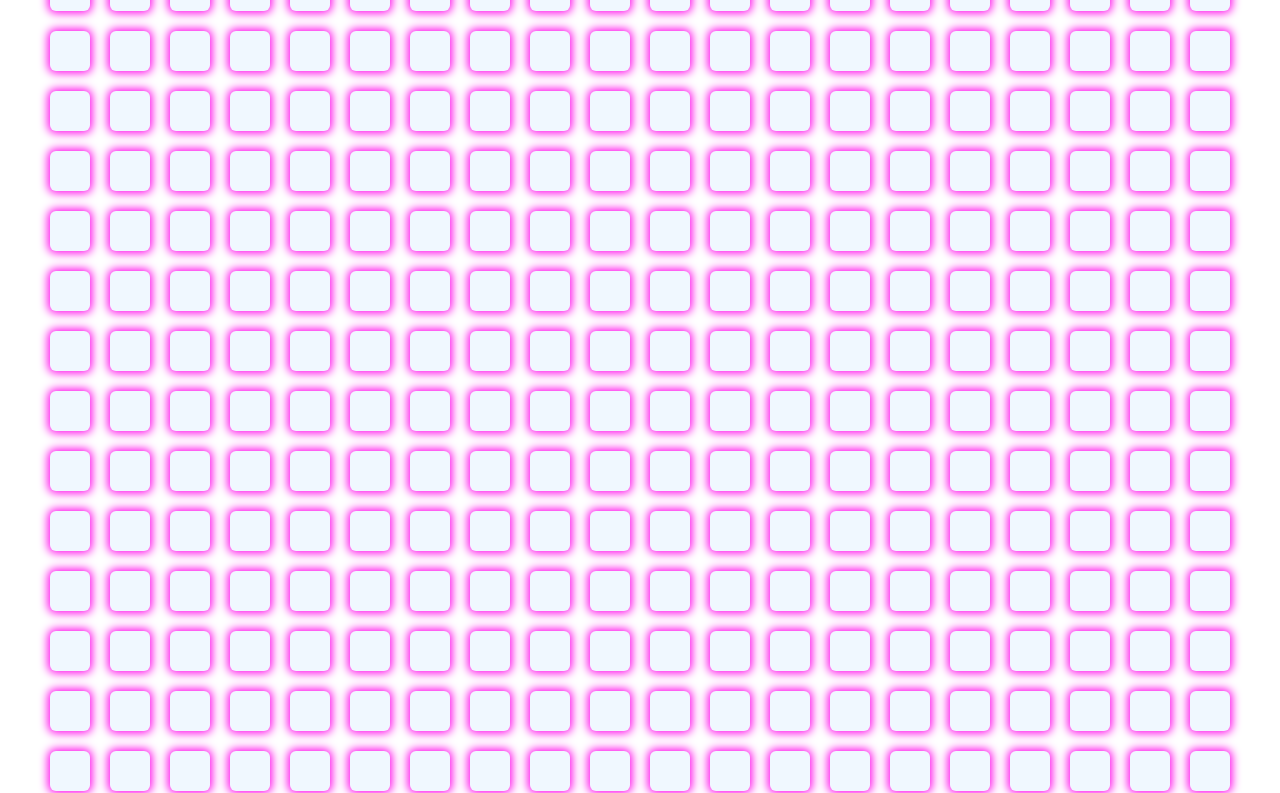
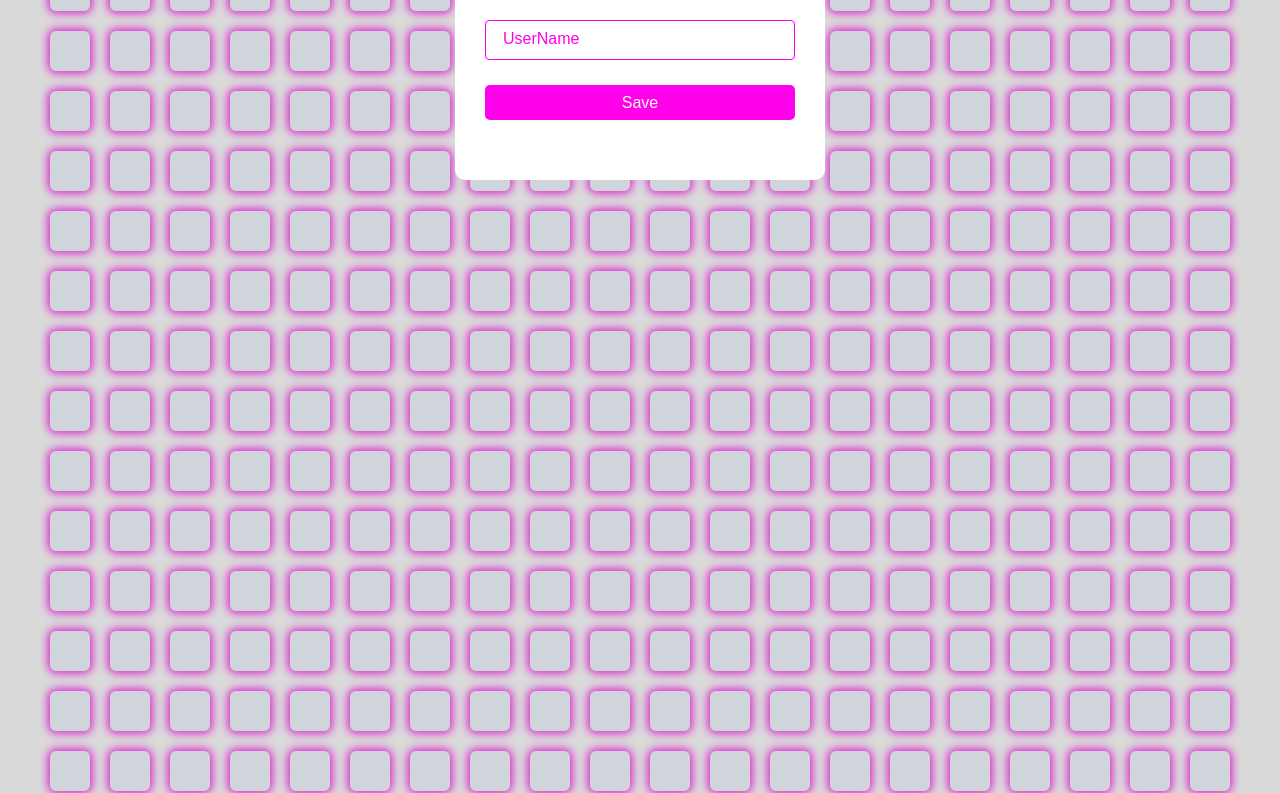
Before and after one commit to MohammedElghanam/MOHAMMED_ELGHANAM_TIC_TAC_TOE, a plain HTML site: page index.html in a window 1280 px wide. Shown: the part 309-1102 px from the top of the page. Drawn offline with Linux system fonts and the light colour scheme.

Commit message:
add new user

```diff
--- a/index.html
+++ b/index.html
@@ -100,6 +100,121 @@
             border: 1px solid #002fff;
         }
 
+        .pop_up{
+            content: '';
+            position: absolute;
+            width: 100%;
+            height: 200vh;
+            background-color: rgb(107, 107, 107, 0.25);
+            top: 0px;
+            left: 0px;
+            display: flex;
+            justify-content: center;
+            align-items: start;
+        }
+
+        .form{
+            margin-top: 200px;
+            background-color: white;
+            border-radius: 10px;
+            padding: 60px 30px;
+            display: flex;
+            flex-direction: column;
+            justify-content: center;
+            align-items: center;
+            gap: 15px;
+        }
+
+        .form h1{
+            text-align: center;
+            font-size: 30px;
+            font-weight: 500;
+            font-family: Arial, Helvetica, sans-serif;
+            padding-bottom: 20px;
+
+        }
+
+        .form button{
+            width: 100%;
+            height: 35px;
+            border-radius: 5px;
+            border: none;
+            font-size: 16px;
+            background-color: #ff00ea;
+            color: white;
+        }
+
+        .form button:hover{
+            background-color: #ff2bed;
+        }
+
+        .username{
+            position: relative;
+        }
+
+        .username input{
+            width: 300px;
+            height: 30px;
+            padding: 4px;
+            border-radius: 4px;
+            /* outline: none; */
+            border: 1px solid rgb(255, 0, 230);
+
+        }
+
+        .username input:focus{
+            border: 1px solid rgb(255, 0, 230);
+
+
+        }
+
+        .username input::placeholder{
+            color: #ff00ea;
+        }
+
+        .username h2{
+            position: absolute;
+            top: 10px;
+            left: 10px;
+            background-color: white;
+            padding: 0 8px;
+            font-weight: 300;
+            font-family: Arial, Helvetica, sans-serif;
+            color: #ff00ea;
+            font-size: 16px;
+
+
+        }
+
+        .error_msg{
+            padding: 5px;
+            color: red;
+            font-weight: 200;
+            font-family: Arial, Helvetica, sans-serif;
+            font-size: 16px;
+        }
+
+        @keyframes moveing {
+            0%{
+                top: 10px;
+                left: 10px;
+            }
+
+            100%{
+                top: -10px;
+                left: 8px;
+                color: #2a2a2b ;
+            }
+        }
+
+
+        .animate {
+            animation-name: moveing;
+            animation-duration: 0.5s;
+            animation-fill-mode: forwards;
+        }
+
+
     </style>
 
 </head>
@@ -117,6 +232,19 @@
     </div>
 
     <div class="container" id="container"></div>
+
+
+    <div class="pop_up" id="pop_up">
+        <form class="form">
+            <h1>WELCOM TO GAME</h1>
+            <div class="username">
+                <h2 id="subtitle">UserName</h2>
+                <input type="text" name="" id="input_user">
+                <p class="error_msg"></p>
+            </div>
+            <button type="submit">Save</button>
+        </form>
+    </div>
 </body>
 </html>
 
@@ -144,7 +272,7 @@
             }
 
             // row.innerHTML
-            console.log(item);
+            // console.log(item);
 
         })
         // console.log(row);
@@ -154,3 +282,67 @@
 
 
 </script>
+
+
+<script>
+
+    const pop_up = document.getElementById('pop_up');
+    const username_input = document.querySelector('.username input');
+    const H2 = document.querySelector('.username h2');
+    const form = document.querySelector('.form');
+    const input = document .getElementById('input_user');
+    const error_msg = document.querySelector('.error_msg');
+
+
+    username_input.addEventListener('focus', () => {
+        H2.classList.add('animate');
+    });
+
+    // username_input.addEventListener('focusout', () => {
+    //     H2.classList.remove('animate');
+    // });
+
+    form.addEventListener('submit', function(e){
+        e.preventDefault();
+
+        const usernamePattern = /^[a-zA-Z0-9_]{4,12}$/;
+
+        if (input.value === '') {
+
+            error_msg.innerHTML = 'The input is field';
+
+        }else if (!usernamePattern.test(input.value)) {
+            input.style.border = "1px solid red";
+            error_msg.innerHTML = 'The username is incorrect. <br> [ a-zA-Z0-9_ ] between{4,12}';
+
+        } else if (usernamePattern.test(input.value)) {
+
+            error_msg.innerHTML = '';
+            pop_up.style.display = 'none';
+
+
+            const User = {
+                UserName : input.value,
+                Win : 0,
+                Loss : 0,
+                Draw : 0,
+                Score : 0
+            }
+
+            var Users = JSON.parse(localStorage.getItem('Users')) || [];
+            Users.push(User);
+            localStorage.setItem("Users", JSON.stringify(Users));
+
+
+            // alert(input.value);
+
+        }
+
+
+
+
+
+    })
+
+
+</script>
```
